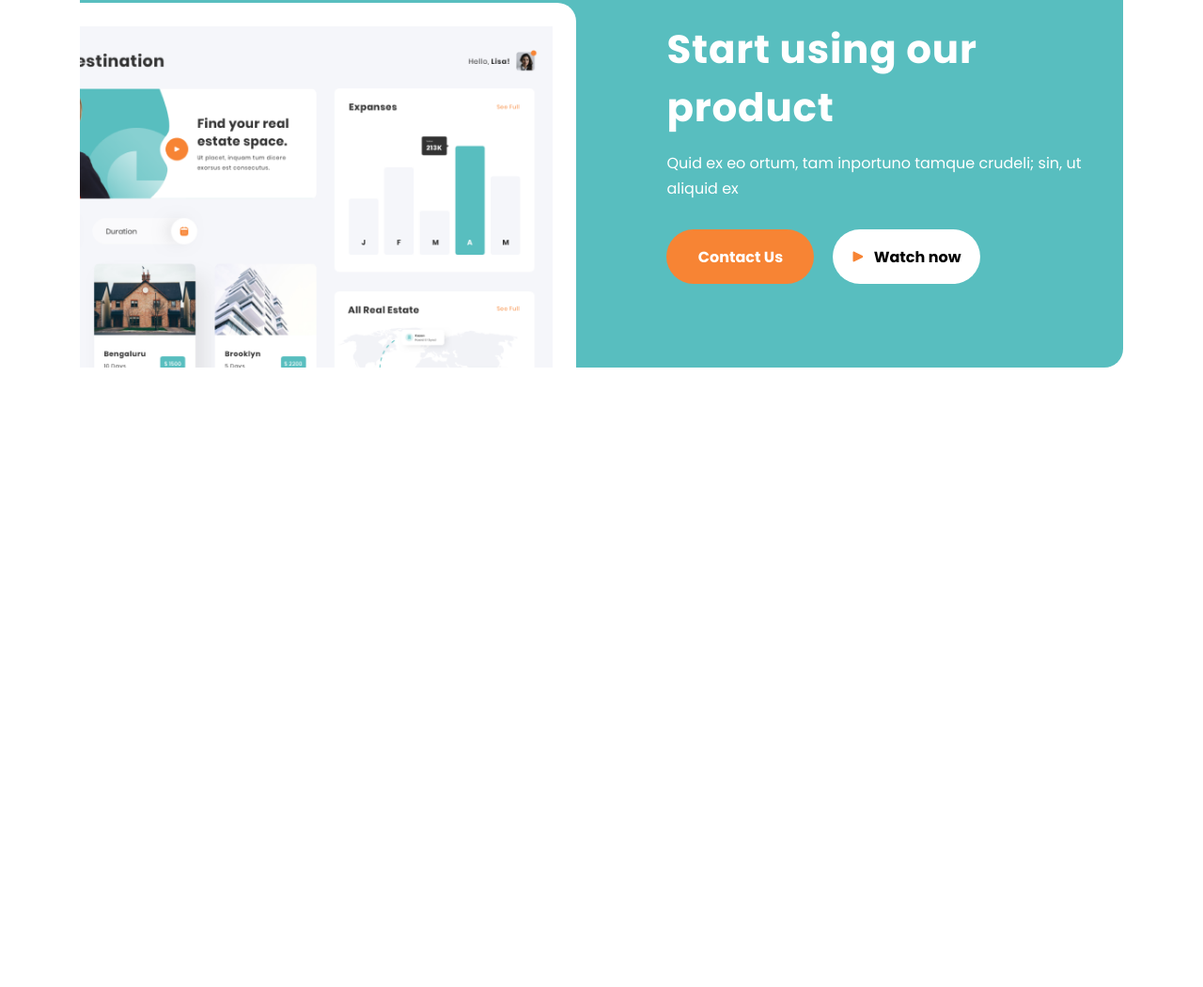
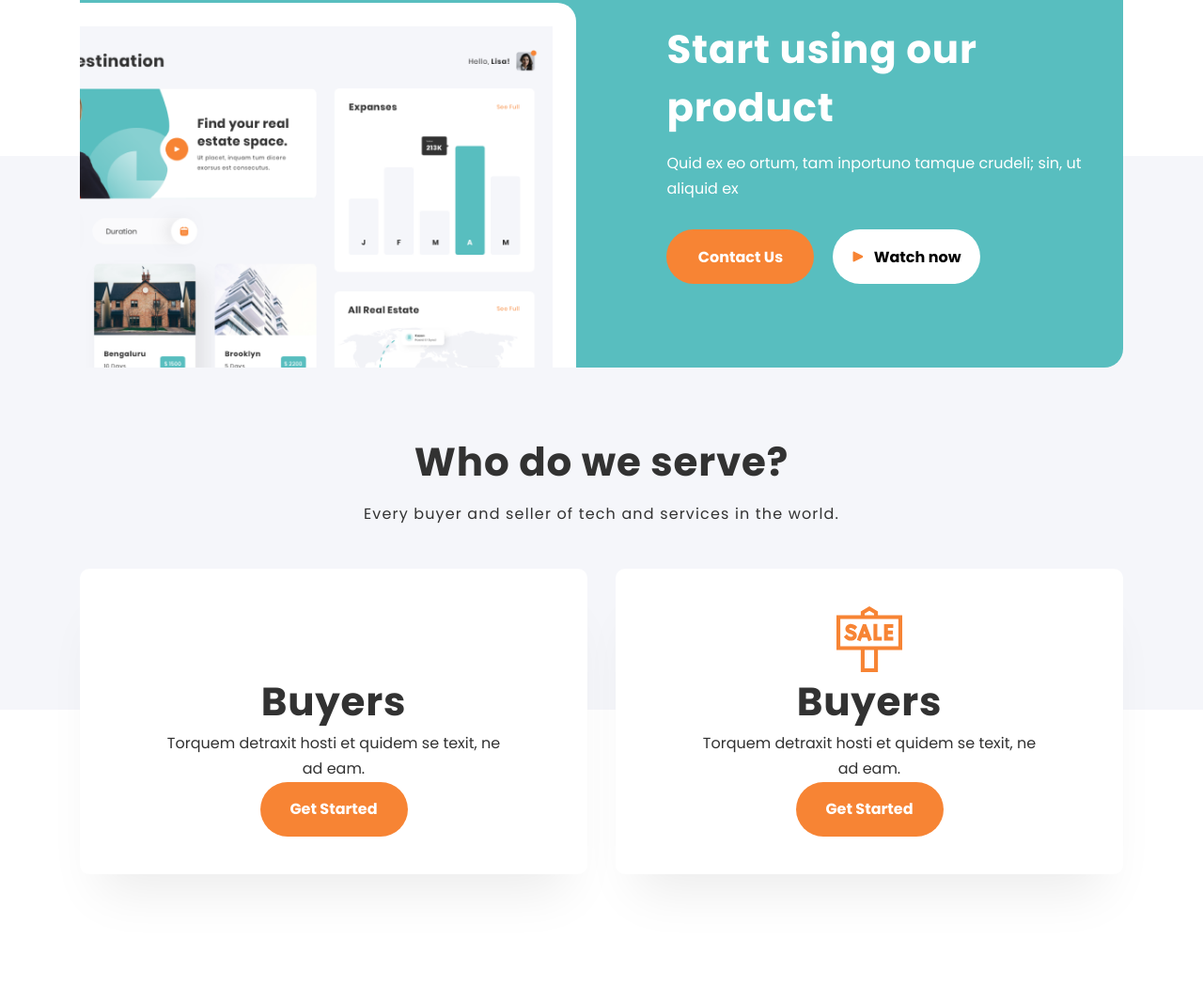
Before and after one commit to Gazik0024/CutSpace, a plain HTML site: page index.html in a window 1280 px wide. Shown: the part 1843-2893 px from the top of the page at 94% size. Before the commit the page ends 2304 px from the top, so only its background shows below. Drawn offline with Linux system fonts and the light colour scheme.

Commit message:
все хорошо

```diff
--- a/index.html
+++ b/index.html
@@ -139,5 +139,32 @@
         </div>
     </section>
 
+
+    <section class="serve">
+        <div class="container">
+            <div class="serve-hei">
+                <h2 class="title">Who do we serve?</h2>
+                <p>Every buyer and seller of tech and services in the world.</p>
+            </div>
+
+            <div class="serve-row">
+                <div class="card-cost">
+                    <img src="./img/card1.svg" alt="" class="card-icon">
+                    <h3 class="card-title1">Buyers</h3>
+                    <p>Torquem detraxit hosti et quidem se texit, ne ad eam.</p>
+                    <button class="from-btn">Get Started</button>
+                </div>
+
+                <div class="card-cost">
+                    <img src="./img/card2.svg" alt="">
+                    <h3 class="card-title1">Buyers</h3>
+                    <p>Torquem detraxit hosti et quidem se texit, ne ad eam.</p>
+                    <button class="from-btn">Get Started</button>
+                </div>
+
+            </div>
+        </div>
+    </section>
+
 </body>
 </html>
--- a/sass/bloks/_first.scss
+++ b/sass/bloks/_first.scss
@@ -325,3 +325,136 @@
     transform: translateY(50%);
     margin-right: 7px;
 }
+
+
+
+.serve {
+    position: relative;
+    padding-top: 0px;
+    padding-bottom: 120px;
+    // background-color: #f5f6fa;
+
+
+
+    &:before {
+        content: "";
+        display: block;
+        width: 100%;
+        height: 100%;
+        background-color: #f5f6fa;
+
+
+        position: absolute;
+        top: -50%;
+        bottom: 50%;
+        left: 0;
+
+        z-index: -1;
+    }
+}
+
+
+.title {
+    color: #323232;
+    font-family: Poppins;
+    font-size: 42px;
+    font-style: normal;
+    font-weight: 700;
+    line-height: 62px;
+    letter-spacing: 0.8px;
+}
+
+.serve-hei {
+    margin-bottom: 45px;
+    text-align: center;
+
+    .title {
+        margin-bottom: 10px;
+    }
+}
+
+
+.serve-hei p {
+    color: #323232;
+    font-family: Poppins;
+    font-size: 16px;
+    font-style: normal;
+    font-weight: 400;
+    line-height: 27px;
+    letter-spacing: 1.15px;
+}
+
+.serve-row {
+    display: flex;
+    justify-content: space-between;
+    align-items: stretch;
+    column-gap: 30px;
+
+
+}
+
+
+.serve-row img {
+    color: #fa6800;
+}
+
+
+.card-cost {
+    display: flex;
+    justify-content: space-between;
+    flex-direction: column;
+    align-items: center;
+    padding: 40px 88px;
+    border-radius: 10px;
+    // background: #F78434;
+    background-color: white;
+    box-shadow: 0px 40px 52px -22px rgba(0, 0, 0, 0.08);
+
+
+
+    text-align: center;
+
+
+
+    .card-icon {
+        fill: #F78434;
+    }
+
+    &:hover {
+        background: #F78434;
+        color: #fff;
+
+        .card-icon {
+            fill: white;
+        }
+
+
+        button {
+            background-color: white;
+            color: #F78434;
+        }
+    }
+}
+
+.card-title1 {
+    color: #323232;
+    text-align: center;
+    font-family: Poppins;
+    font-size: 42px;
+    font-style: normal;
+    font-weight: 700;
+    line-height: normal;
+    letter-spacing: 0.8px;
+
+
+    p {
+        color: #323232;
+        text-align: center;
+        font-family: Poppins;
+        font-size: 16px;
+        font-style: normal;
+        font-weight: 400;
+        line-height: 27px;
+        letter-spacing: 1.15px;
+    }
+}
```
Also changed, not shown: img/card1.svg (added), img/card2.svg (added), sass/main.css, 1 other file.
